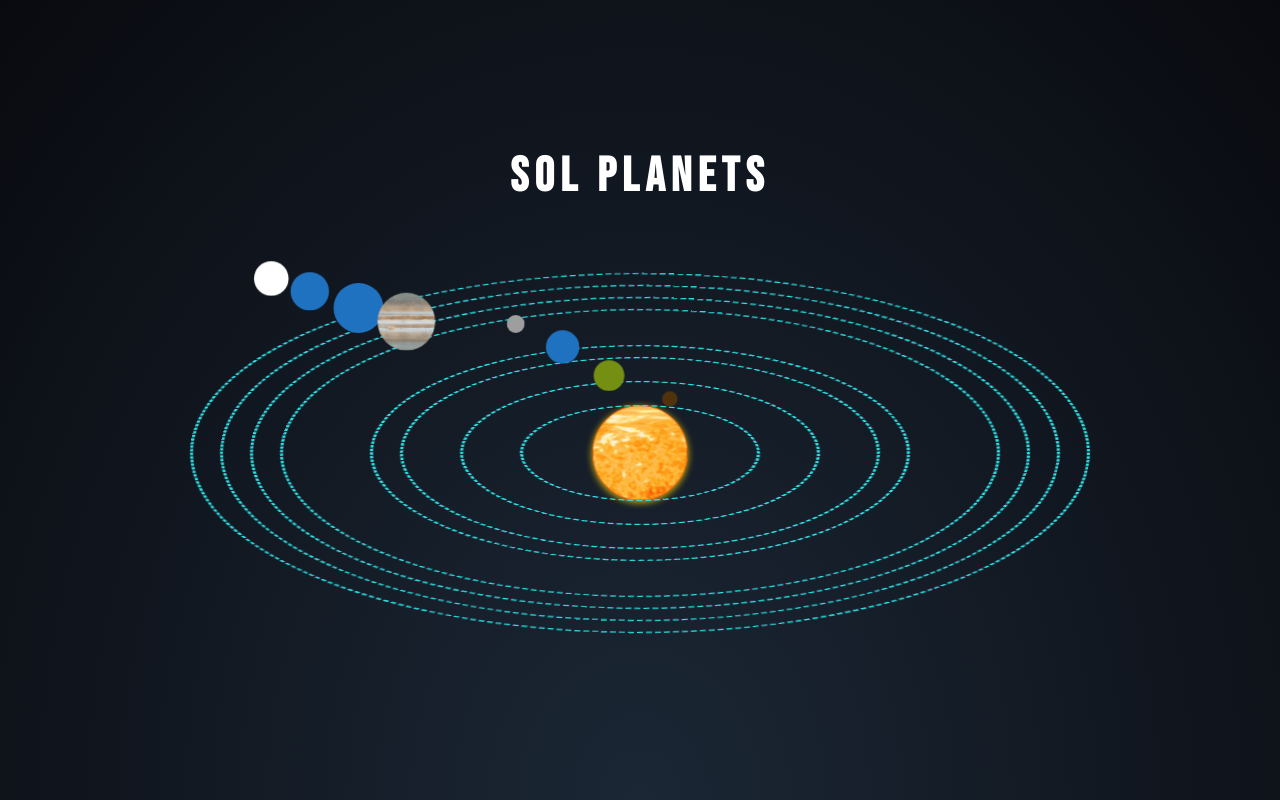
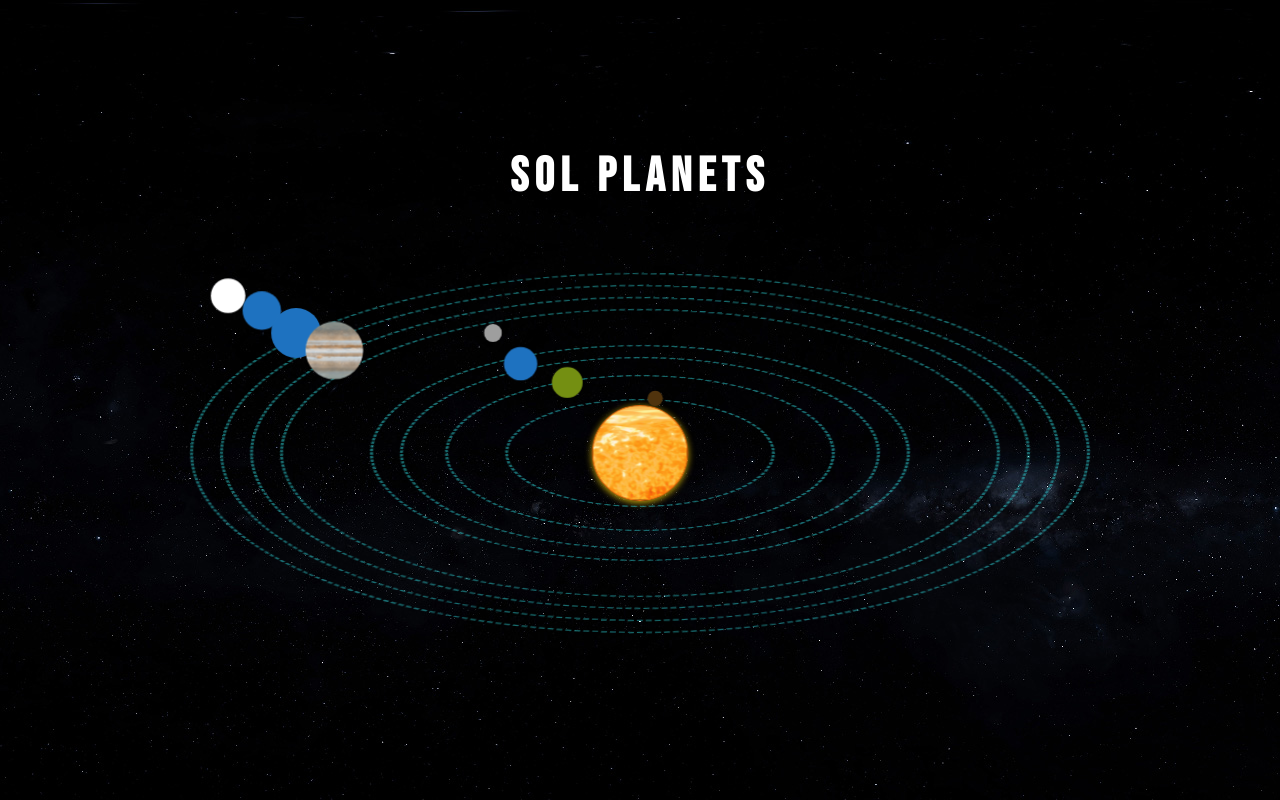
Before and after one commit to canocalir/sol-system, a React (Vite) app: page / in a window 1280 px wide. Built offline with nearby package versions, Linux system fonts and the light colour scheme; grey boxes are pictures that could not be loaded.

Commit message:
changed orbit distances

```diff
--- a/src/App.styled.ts
+++ b/src/App.styled.ts
@@ -1,9 +1,11 @@
 import styled from "styled-components";
 import { flexWrapper } from "./styles/globalStyles";
+import stars from "./assets/2k_stars_milky_way.jpg"
 
 export const MainContainer = styled.div`
     ${flexWrapper("center")};
     flex-direction: column;
     height: 100vh;
     gap: 3rem;
+    background: url(${stars});
 `
--- a/src/components/OrbitPlanet/OrbitPlanet.styled.ts
+++ b/src/components/OrbitPlanet/OrbitPlanet.styled.ts
@@ -29,9 +29,9 @@ type OrbitLineProps = {
 const handlePlanetType = (planetType: string) => {
   switch (planetType) {
     case "mercury":
-      return 400;
+      return 450;
     case "venus":
-      return 600;
+      return 650;
     case "earth":
       return 800;
     case "mars":
@@ -71,7 +71,7 @@ const handlePlanetAnimation = (planetType: string) => {
 const OrbitLine = styled.div<OrbitLineProps>`
   width: ${({ planetType }) => handlePlanetType(planetType)}px;
   height: ${({ planetType }) => handlePlanetType(planetType)}px;
-  border: 5px #30e3e9 dashed;
+  border: 5px #30e3e97a dashed;
   border-radius: 50%;
   position: absolute;
   display: flex;
@@ -94,7 +94,8 @@ const OrbitLine = styled.div<OrbitLineProps>`
 const PlanetBody = styled(motion.div)<OrbitLineProps>`
   border-radius: 50%;
   border: none;
-  top: 0rem;
+  top: 50%;
+  right: 50%;
   transform: scaleX(0.4);
   position: absolute;
   ${flexWrapper("flex-start")};
```
